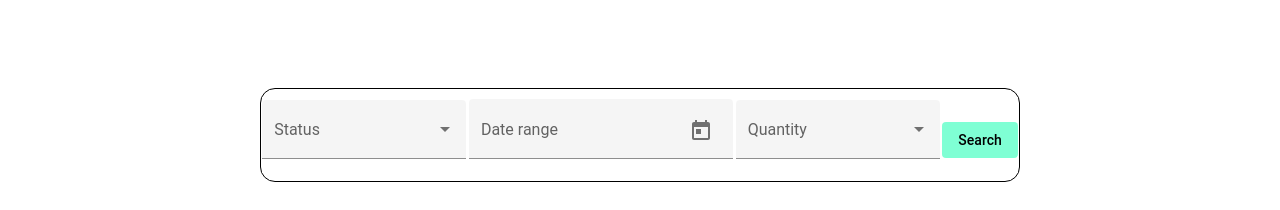
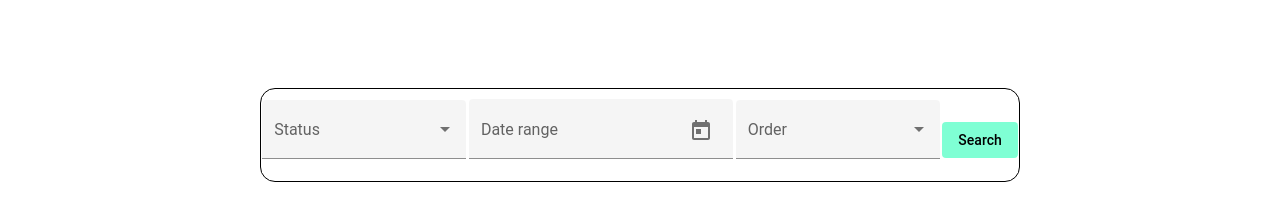
Before and after one commit to aniol-carbo/mcd-frontend, an Angular app: page /explore/transactions/price in a window 1280 px wide. Shown: the top 210 px of the page. Built offline with nearby package versions, Linux system fonts and the light colour scheme.

Commit message:
Change placeholder and order filters

```diff
--- a/src/app/shared/explore/explore-by-price/explore-by-price.component.html
+++ b/src/app/shared/explore/explore-by-price/explore-by-price.component.html
@@ -24,7 +24,7 @@
     </div>
     <div class="order-selector">
       <mat-form-field appearance="fill">
-        <mat-label>Quantity</mat-label>
+        <mat-label>Order</mat-label>
         <mat-select [(value)]="selectedOrder">
           <mat-option *ngFor="let order of orderBy" [value]="order.value">
             {{order.viewValue}}
--- a/src/app/shared/explore/explore-by-price/explore-by-price.component.ts
+++ b/src/app/shared/explore/explore-by-price/explore-by-price.component.ts
@@ -20,8 +20,8 @@ export class ExploreByPriceComponent implements OnInit {
   ];
 
   orderBy: Option[] = [
-    {value: 'asc', viewValue: 'De menor a mayor'},
-    {value: 'desc', viewValue: 'De mayor a menor'}
+    {value: 'asc', viewValue: 'Lowest to highest'},
+    {value: 'desc', viewValue: 'Highest to lowest'}
   ];
 
   range = new FormGroup({
--- a/src/app/shared/explore/explore-by-quantity/explore-by-quantity.component.html
+++ b/src/app/shared/explore/explore-by-quantity/explore-by-quantity.component.html
@@ -25,7 +25,7 @@
     </div>
     <div class="order-selector">
       <mat-form-field appearance="fill">
-        <mat-label>Quantity</mat-label>
+        <mat-label>Order</mat-label>
         <mat-select [(value)]="selectedOrder">
           <mat-option *ngFor="let order of orderBy" [value]="order.value">
             {{order.viewValue}}
--- a/src/app/shared/explore/explore-by-quantity/explore-by-quantity.component.ts
+++ b/src/app/shared/explore/explore-by-quantity/explore-by-quantity.component.ts
@@ -20,8 +20,8 @@ export class ExploreByQuantityComponent implements OnInit {
   ];
 
   orderBy: Option[] = [
-    {value: 'asc', viewValue: 'De menor a mayor'},
-    {value: 'desc', viewValue: 'De mayor a menor'}
+    {value: 'asc', viewValue: 'Lowest to highest'},
+    {value: 'desc', viewValue: 'Highest to lowest'}
   ];
 
   range = new FormGroup({
```
